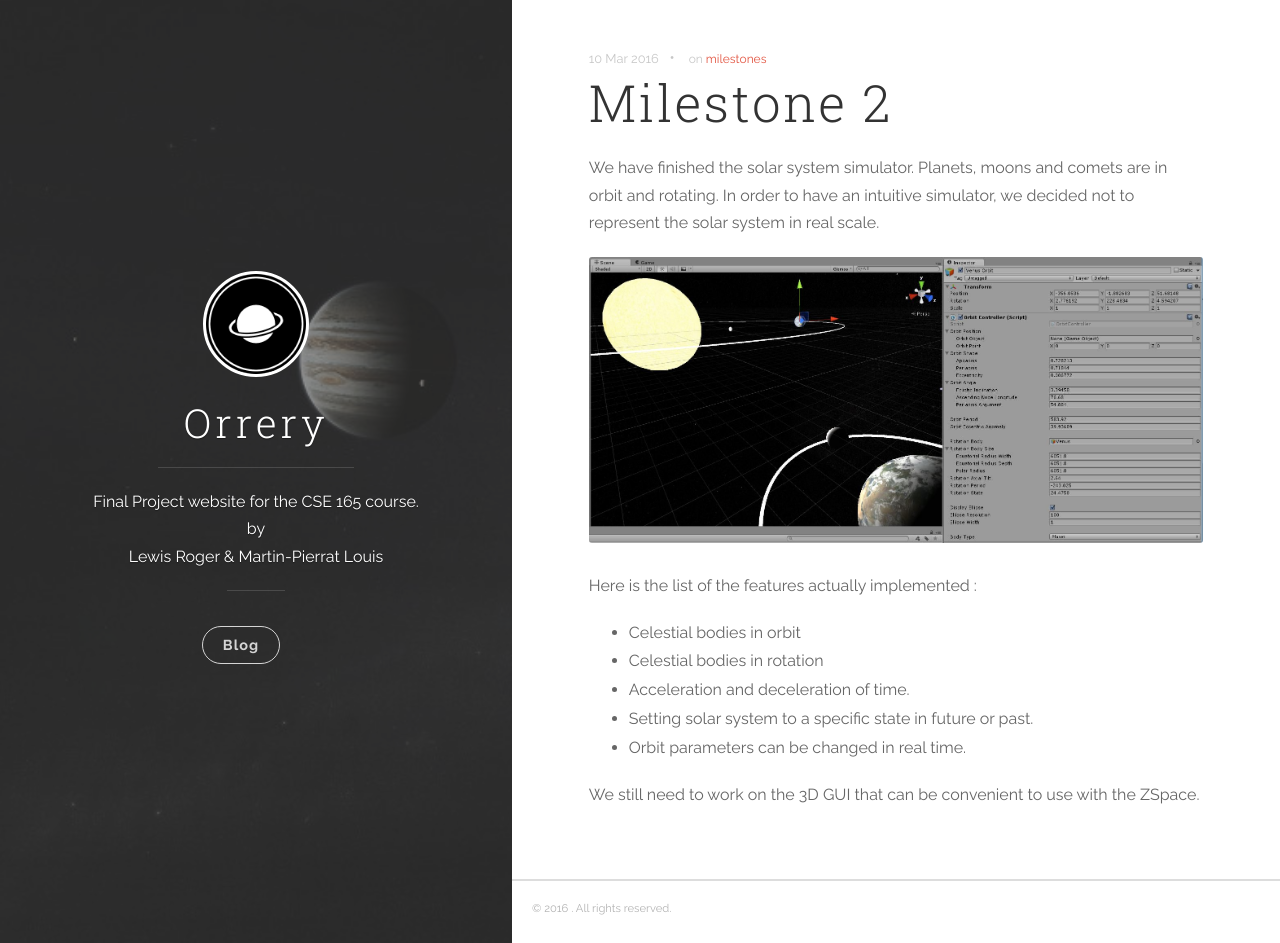
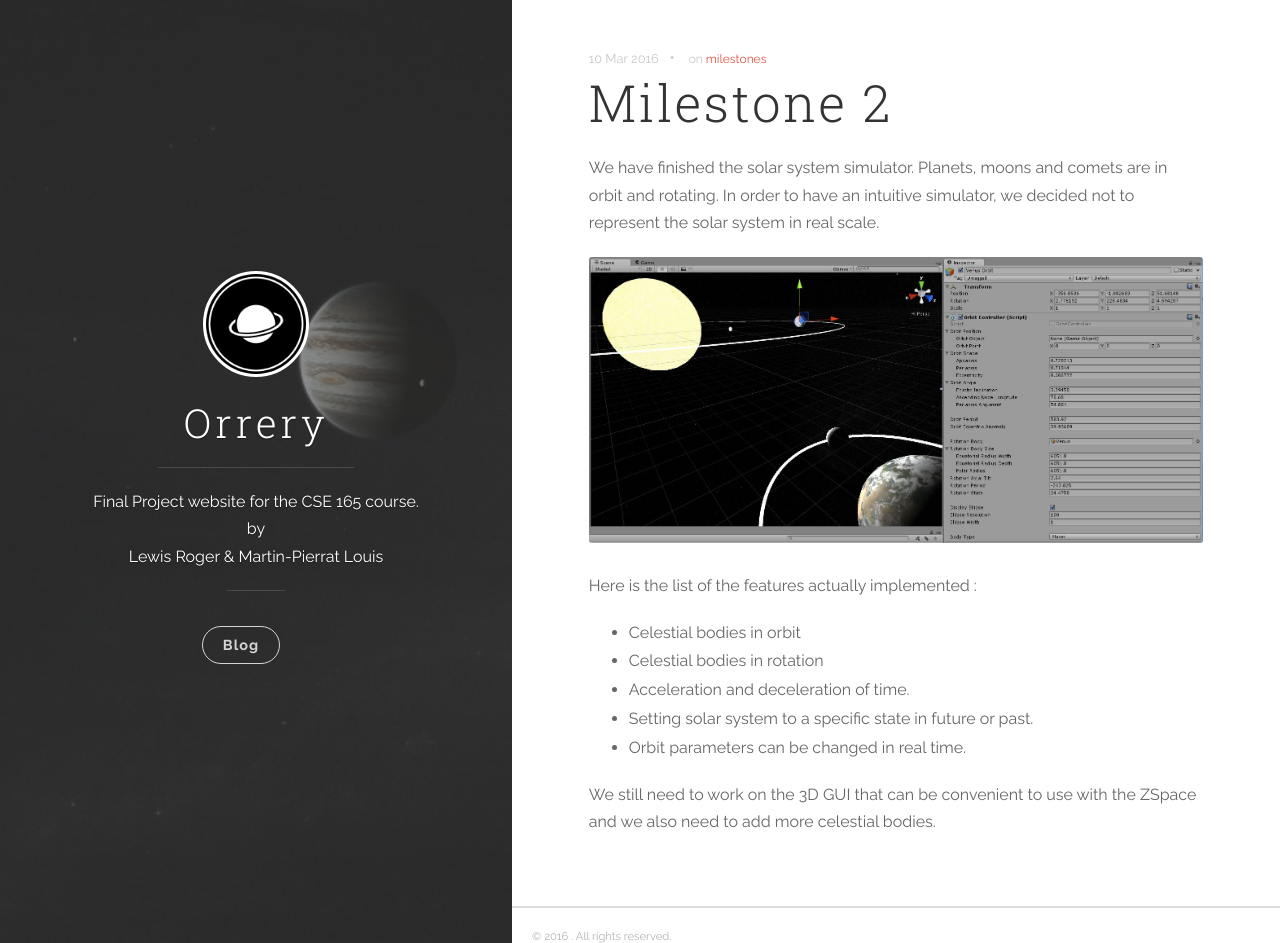
Before and after one commit to eroween/CSE-165-Assignment-5, a Jekyll site: the page built from _posts/2016-03-10-milestone-2.markdown, in a window 1280 px wide and 943 px high. Built offline with Jekyll 4.4.1, drawn with Linux system fonts in a browser that asks for light colours; nearby versions of some CDN libraries.

Commit message:
last update for the milestone 2

```diff
--- a/_posts/2016-03-10-milestone-2.markdown
+++ b/_posts/2016-03-10-milestone-2.markdown
@@ -17,4 +17,4 @@ Here is the list of the features actually implemented :
 - Setting solar system to a specific state in future or past.
 - Orbit parameters can be changed in real time.
 
-We still need to work on the 3D GUI that can be convenient to use with the ZSpace.
+We still need to work on the 3D GUI that can be convenient to use with the ZSpace and we also need to add more celestial bodies.
```
